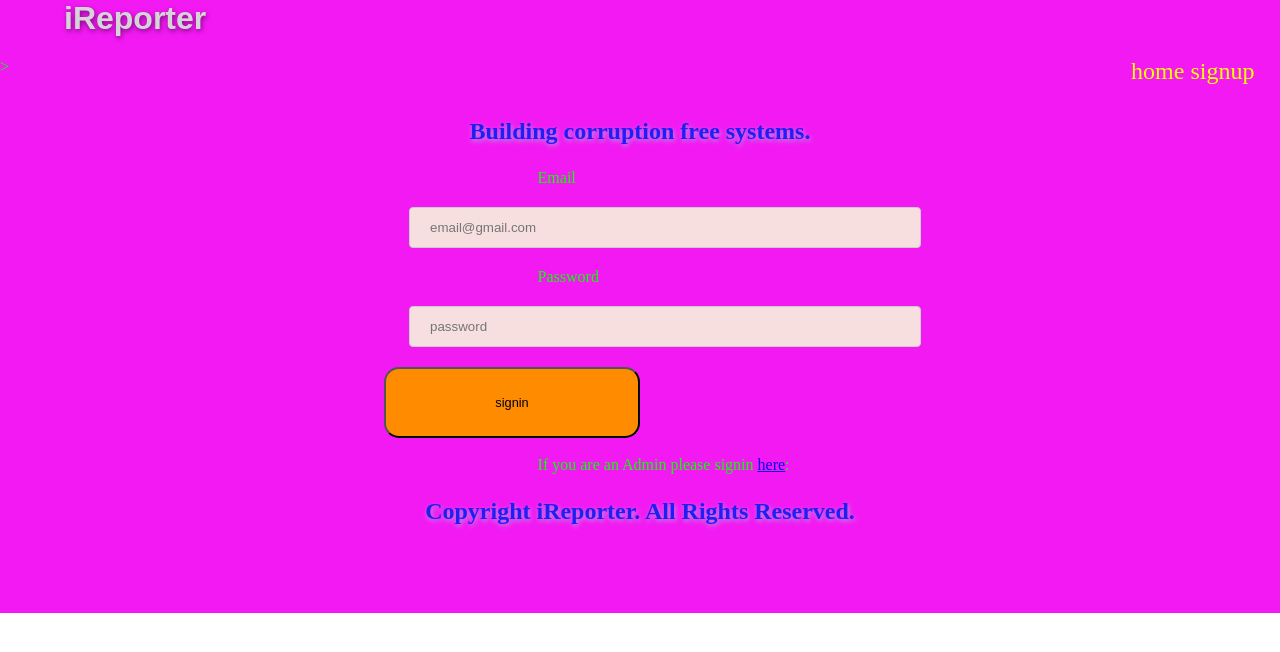
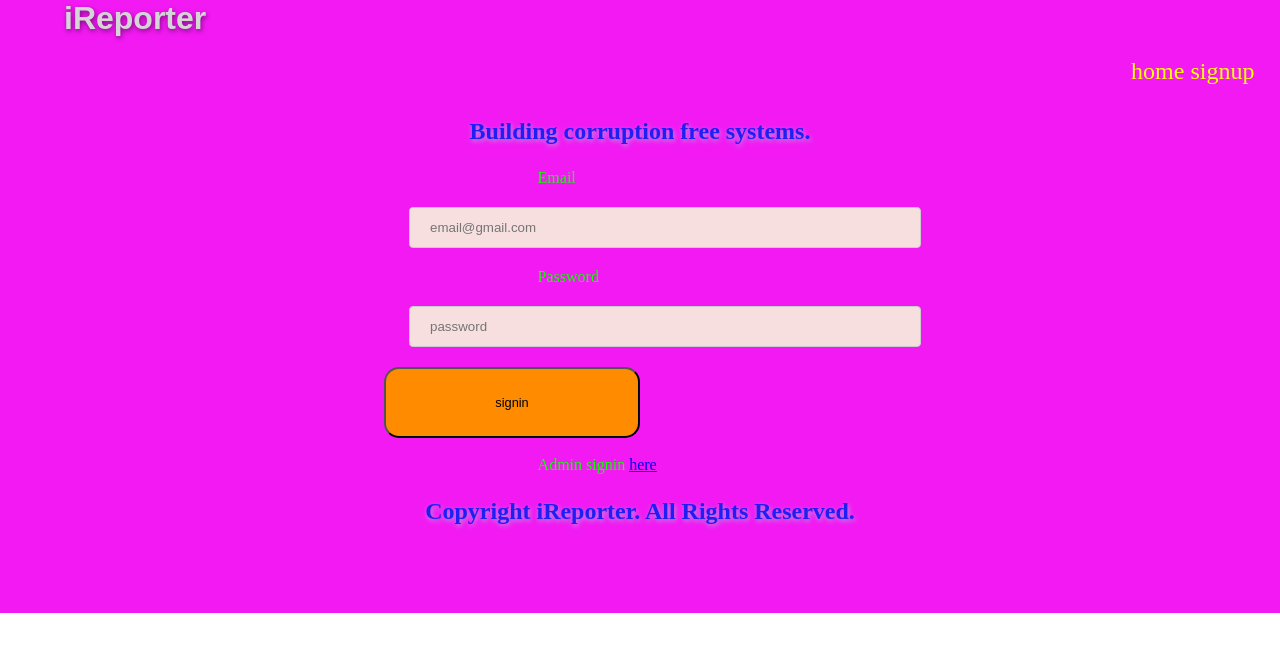
Before and after one commit to bekeplar/iReporter, a Python web app: template UI/templates/signin.html in a window 1280 px wide. Shown: the top 652 px of the page. Run offline with Jinja, Linux system fonts and the light colour scheme; the template is opened without the code that fills it, so the values that code supplies are empty.

```diff
--- a/UI/templates/signin.html
+++ b/UI/templates/signin.html
@@ -15,7 +15,7 @@
                         <a href="index.html">home</a>
                         <a href="signup.html">signup</a>
                     </div>
-                </heder>><br><br>
+                </heder><br><br>
                 <h3>Building corruption free systems.</h3>
                 <div class="dare">
                     <form action="incident.html">
@@ -29,7 +29,7 @@
                         <input type="password" required placeholder="password">
                         <button type="submit">signin</button><br><br>
                         <label>
-                            If you are an Admin please signin <a href="admin.html">here</a>:
+                          Admin signin <a href="admin.html">here</a>
                         </label>
                     </form>
                     <footer>
```
